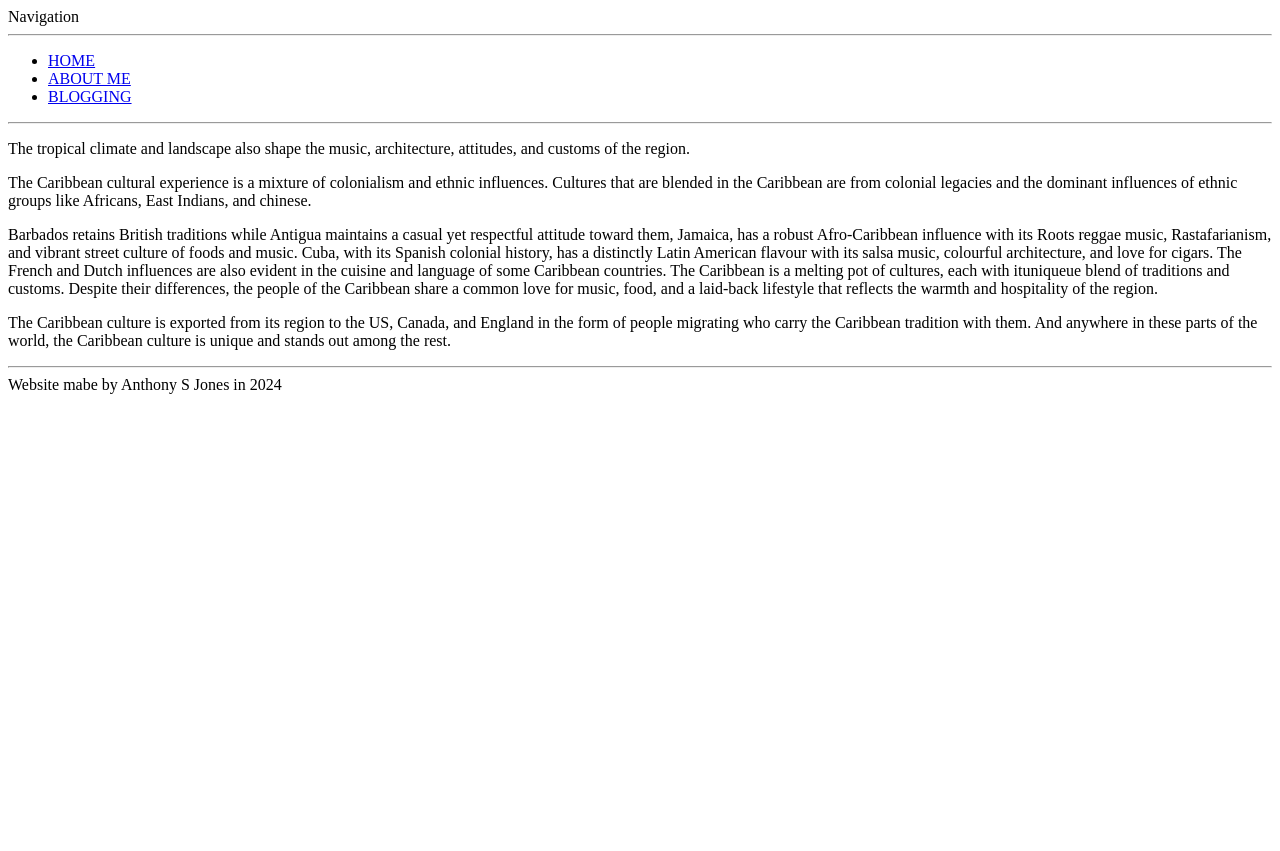
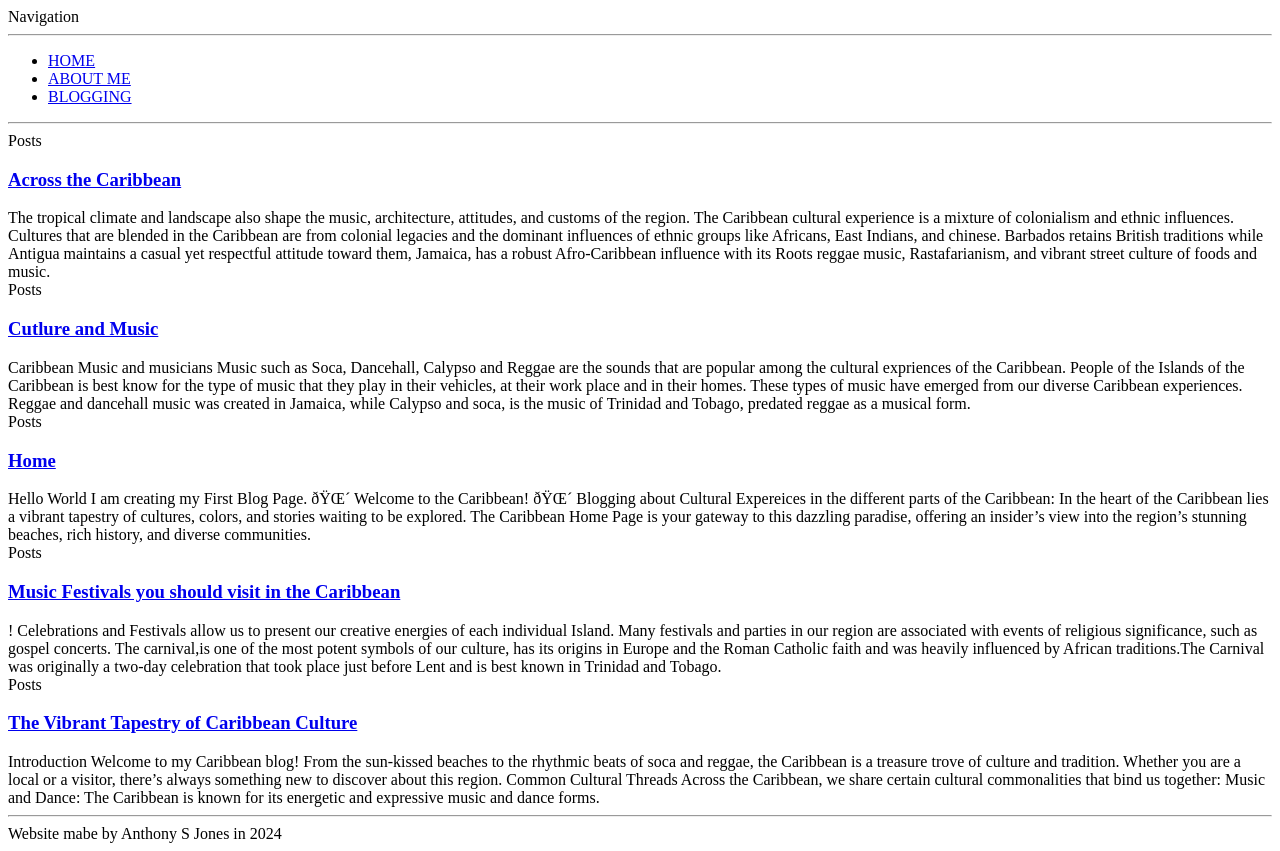
Before and after one commit to ajone123/Blogging_ASJ-website, a plain HTML site: page index.html in a window 1280 px wide. Before the commit the page ends 800 px from the top, so only its background shows below. Drawn offline with Linux system fonts and the light colour scheme.

Commit message:
Add files via upload

```diff
--- a/index.html
+++ b/index.html
@@ -2,7 +2,7 @@
 <html>
 <head>
     <meta charset="utf -8">
-    <title>Across the Caribbean</title>
+    <title>Posts</title>
     </head>
 <body>
     Navigation
@@ -17,11 +17,104 @@
 </nav>
     <hr>
 
-    <p>The tropical climate and landscape also shape the music, architecture, attitudes, and customs of the region.</p>
-<p>The Caribbean cultural experience is a mixture of colonialism and ethnic influences. Cultures that are blended in the Caribbean are from colonial legacies and the dominant influences of ethnic groups like Africans, East Indians, and chinese.</p>
-<p>Barbados retains British traditions while Antigua maintains a casual yet respectful attitude toward them, Jamaica, has a robust Afro-Caribbean influence with its Roots reggae music, Rastafarianism, and vibrant street culture of foods and music. Cuba, with its Spanish colonial history, has a distinctly Latin American flavour with its salsa music, colourful architecture, and love for cigars. The French and Dutch influences are also evident in the cuisine and language of some Caribbean countries. The Caribbean is a melting pot of cultures, each with ituniqueue blend of traditions and customs. Despite their differences, the people of the Caribbean share a common love for music, food, and a laid-back lifestyle that reflects the warmth and hospitality of the region.</p>
-<p>The Caribbean culture is exported from its region to the US, Canada, and England in the form of people migrating who carry the Caribbean tradition with them. And anywhere in these parts of the world, the Caribbean culture is unique and stands out among the rest.</p>
+  <article class="pa3 pa4-ns nested-copy-line-height">
+    <section class="cf ph3 ph5-l pv3 pv4-l f4 tc-l center measure-wide lh-copy mid-gray"></section>
+    <section class="flex-ns flex-wrap justify-around mt5">
 
+        <div class="relative w-100 w-30-l mb4 bg-white">
+          <div class="relative w-100 mb4 bg-white nested-copy-line-height">
+  <div class="bg-white mb3 pa4 gray overflow-hidden">
+    <span class="f6 db">Posts</span>
+    <h1 class="f3 near-black">
+      <a href="/posts/_across-the-caribbean-we-share-common-culture/" class="link black dim">
+        Across the Caribbean
+      </a>
+    </h1>
+    <div class="nested-links f5 lh-copy nested-copy-line-height">
+      The tropical climate and landscape also shape the music, architecture, attitudes, and customs of the region.
+The Caribbean cultural experience is a mixture of colonialism and ethnic influences. Cultures that are blended in the Caribbean are from colonial legacies and the dominant influences of ethnic groups like Africans, East Indians, and chinese.
+Barbados retains British traditions while Antigua maintains a casual yet respectful attitude toward them, Jamaica, has a robust Afro-Caribbean influence with its Roots reggae music, Rastafarianism, and vibrant street culture of foods and music.
+    </div>
+  </div>
+</div>
+
+        </div>
+
+        <div class="relative w-100 w-30-l mb4 bg-white">
+          <div class="relative w-100 mb4 bg-white nested-copy-line-height">
+  <div class="bg-white mb3 pa4 gray overflow-hidden">
+    <span class="f6 db">Posts</span>
+    <h1 class="f3 near-black">
+      <a href="/posts/_culture-and-music/" class="link black dim">
+        Cutlure and Music
+      </a>
+    </h1>
+    <div class="nested-links f5 lh-copy nested-copy-line-height">
+      Caribbean Music and musicians
+Music such as Soca, Dancehall, Calypso and Reggae are the sounds that are popular among the cultural expriences of the Caribbean. People of the Islands of the Caribbean is best know for the type of music that they play in their vehicles, at their work place and in their homes. These types of music have emerged from our diverse Caribbean experiences. Reggae and dancehall music was created in Jamaica, while Calypso and soca, is the music of Trinidad and Tobago, predated reggae as a musical form.
+    </div>
+  </div>
+</div>
+
+        </div>
+
+        <div class="relative w-100 w-30-l mb4 bg-white">
+          <div class="relative w-100 mb4 bg-white nested-copy-line-height">
+  <div class="bg-white mb3 pa4 gray overflow-hidden">
+    <span class="f6 db">Posts</span>
+    <h1 class="f3 near-black">
+      <a href="/posts/_index-home/" class="link black dim">
+        Home
+      </a>
+    </h1>
+    <div class="nested-links f5 lh-copy nested-copy-line-height">
+      Hello World I am creating my First Blog Page. 🌴 Welcome to the Caribbean! 🌴
+Blogging about Cultural Expereices in the different parts of the Caribbean:
+In the heart of the Caribbean lies a vibrant tapestry of cultures, colors, and stories waiting to be explored. The Caribbean Home Page is your gateway to this dazzling paradise, offering an insider&rsquo;s view into the region&rsquo;s stunning beaches, rich history, and diverse communities.
+    </div>
+  </div>
+</div>
+
+        </div>
+
+        <div class="relative w-100 w-30-l mb4 bg-white">
+          <div class="relative w-100 mb4 bg-white nested-copy-line-height">
+  <div class="bg-white mb3 pa4 gray overflow-hidden">
+    <span class="f6 db">Posts</span>
+    <h1 class="f3 near-black">
+      <a href="/posts/_music-festivals-you-should-visit-in-the-caribbean/" class="link black dim">
+        Music Festivals you should visit in the Caribbean
+      </a>
+    </h1>
+    <div class="nested-links f5 lh-copy nested-copy-line-height">
+      ! Celebrations and Festivals allow us to present our creative energies of each individual Island. Many festivals and parties in our region are associated with events of religious significance, such as gospel concerts.
+The carnival,is one of the most potent symbols of our culture, has its origins in Europe and the Roman Catholic faith and was heavily influenced by African traditions.The Carnival was originally a two-day celebration that took place just before Lent and is best known in Trinidad and Tobago.
+    </div>
+  </div>
+</div>
+
+        </div>
+
+        <div class="relative w-100 w-30-l mb4 bg-white">
+          <div class="relative w-100 mb4 bg-white nested-copy-line-height">
+  <div class="bg-white mb3 pa4 gray overflow-hidden">
+    <span class="f6 db">Posts</span>
+    <h1 class="f3 near-black">
+      <a href="/posts/_the-vibrant-tapestry-of-caribbean-culture/" class="link black dim">
+        The Vibrant Tapestry of Caribbean Culture
+      </a>
+    </h1>
+    <div class="nested-links f5 lh-copy nested-copy-line-height">
+      Introduction Welcome to my Caribbean blog! From the sun-kissed beaches to the rhythmic beats of soca and reggae, the Caribbean is a treasure trove of culture and tradition. Whether you are a local or a visitor, there&rsquo;s always something new to discover about this region.
+Common Cultural Threads Across the Caribbean, we share certain cultural commonalities that bind us together:
+Music and Dance: The Caribbean is known for its energetic and expressive music and dance forms.
+    </div>
+  </div>
+</div>
+
+        </div>
+
+    </section></article>
 
 
     <hr>
```
Also changed, not shown: 404.html (added, +34 -0 lines), index.xml (added, +10 -0 lines).
